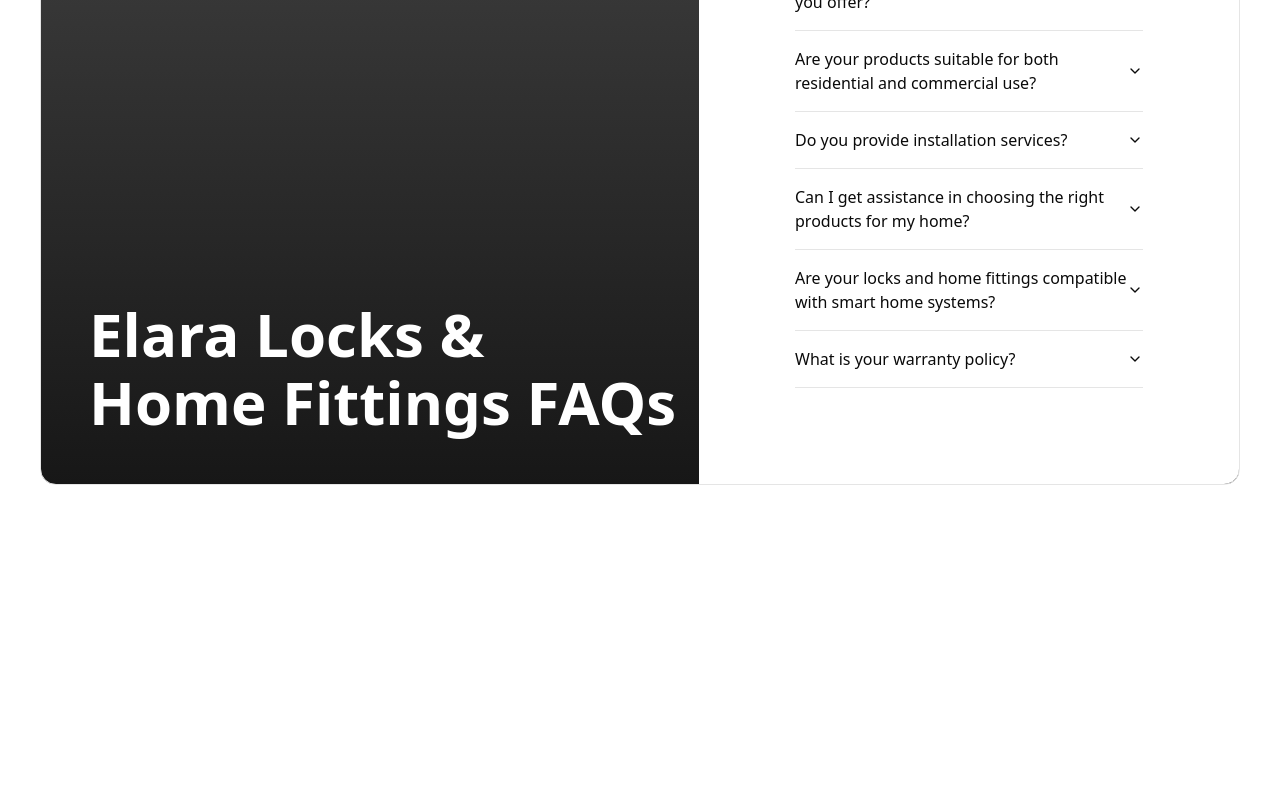
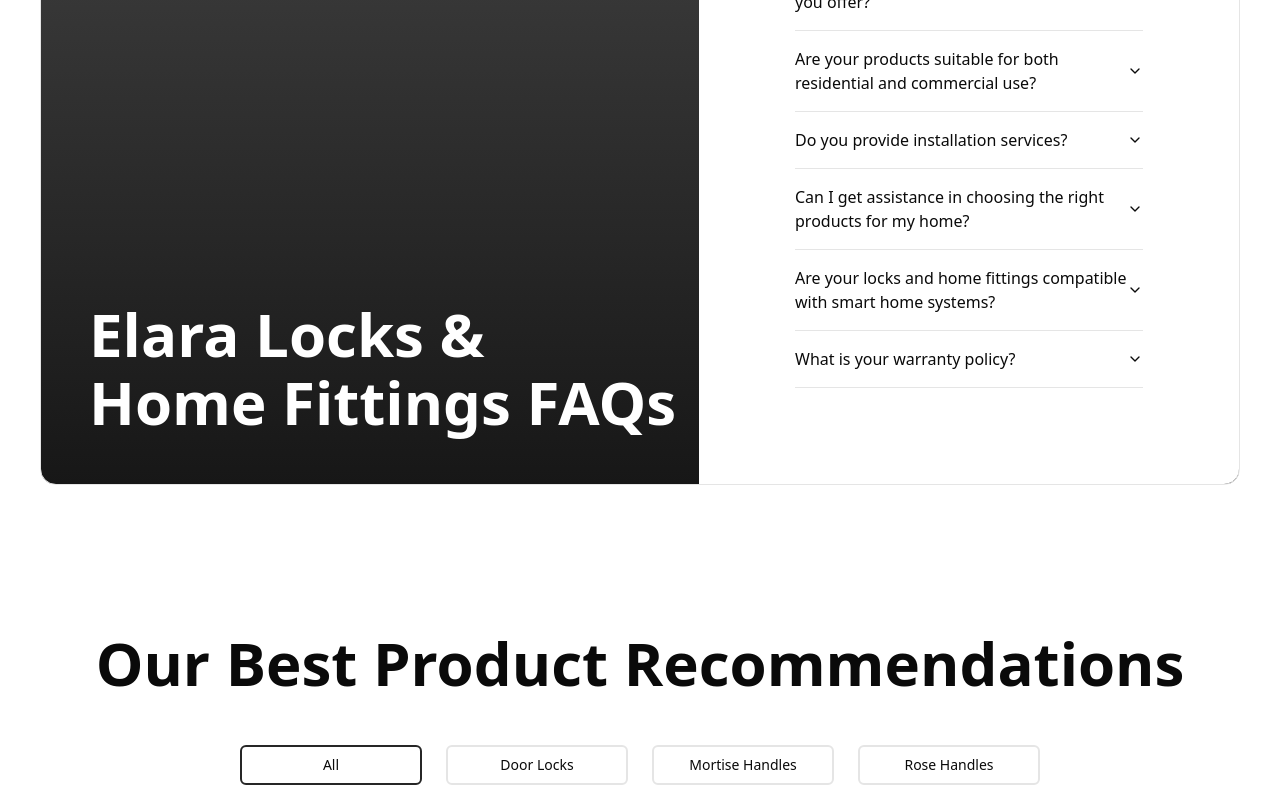
Before and after one commit to yashsehgal/elara-website, a Next.js app: page / in a window 1280 px wide. Shown: the part 2000-2797 px from the top of the page. Before the commit the page ends 2629 px from the top, so only its background shows below. Built offline with nearby package versions, Linux system fonts and the light colour scheme.

Commit message:
feat: product recommendations section added / toggle categories

```diff
--- a/app/page.tsx
+++ b/app/page.tsx
@@ -1,6 +1,7 @@
 import AboutCTASection from "@components/sections/about";
 import FAQSection from "@components/sections/faq";
 import LandingHeroSection from "@components/sections/landing-hero";
+import ProductSection from "@components/sections/products-section";
 import QualitiesSection from "@components/sections/qualities";
 
 const HomeView: React.FunctionComponent = () => {
@@ -10,6 +11,7 @@
       <AboutCTASection />
       <QualitiesSection />
       <FAQSection />
+      <ProductSection />
     </div>
   )
 };
--- /dev/null
+++ b/app/products/index.tsx
@@ -0,0 +1,10 @@
+
+const ProductsView: React.FunctionComponent = () => {
+  return (
+    <div className="products-view">
+
+    </div>
+  )
+};
+
+export default ProductsView;
--- /dev/null
+++ b/components/sections/products-section.tsx
@@ -0,0 +1,52 @@
+'use client';
+
+import ViewContainer from "@components/layouts/view-container";
+import { Button } from "@components/ui/button";
+import { cn } from "@utils/cn";
+import { ArrowRight } from "lucide-react";
+import { useState } from "react";
+
+const ProductSection: React.FunctionComponent = () => {
+  // To handle the toggle state for category filtering.
+  const [category, setCategory] = useState<ProductCategoryType | "All">("All");
+  // List of options to toggle from.
+  const categories: Array<ProductCategoryType & "All"> = [
+    "All", 'Door Locks', 'Mortise Handles', 'Rose Handles',
+    'Door Handles', 'Aldrops', 'Bathroom Accessories'
+  ] as string[] | any;
+
+  return (
+    <section className="products-section">
+      <ViewContainer className="my-36">
+        <h1 className="about-headline text-6xl font-semibold leading-[68px] text-center">
+          Our Best Product Recommendations
+        </h1>
+        <div className="product-recommendations-list grid grid-cols-4 items-center justify-center gap-6 w-fit mx-auto my-12">
+          {categories.map((categoryItem: ProductCategoryType & "All", categoryIndex: number) => {
+            return <Button variant={"outline"} className={cn("border-2", (category === categoryItem && "border-neutral-800"))} key={categoryIndex}
+              onClick={() => setCategory(categoryItem)}
+            >
+              {categoryItem}
+            </Button>
+          })}
+          <Button
+            className={cn("text-neutral-100 bg-neutral-800 hover:bg-neutral-700 flex flex-row gap-1 hover:gap-1.5 transition-all")}
+          >
+            See all products
+            <ArrowRight className="w-4 h-auto" />
+          </Button>
+        </div>
+      </ViewContainer>
+    </section>
+  )
+};
+
+const ProductRecommendation: React.FunctionComponent = ({ }) => {
+  return (
+    <div className="product-recommendation-card">
+
+    </div>
+  )
+}
+
+export default ProductSection;
```
Also changed, not shown: types/products.d.ts (added, +7 -0 lines), app/products/[id].tsx (added).
